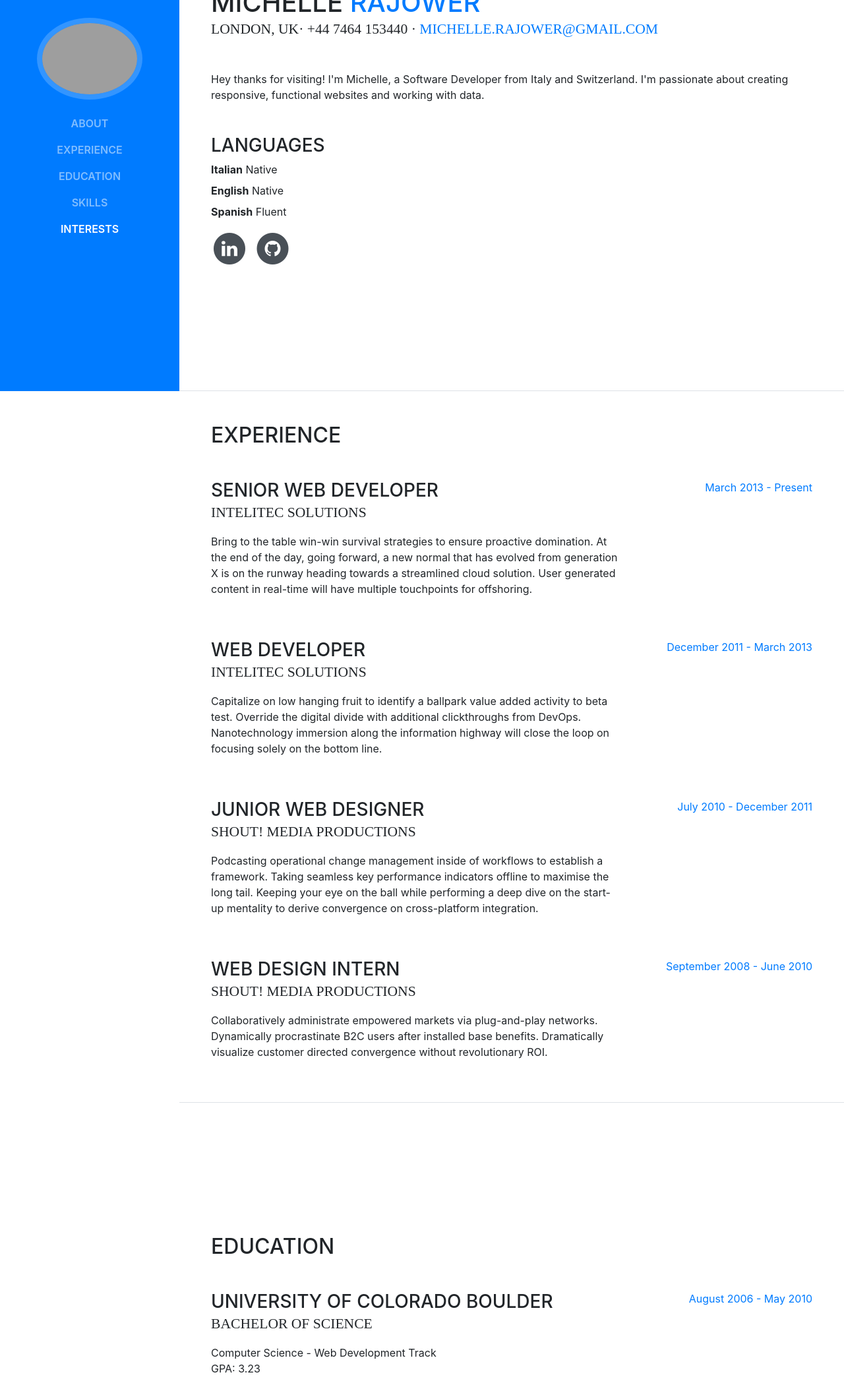
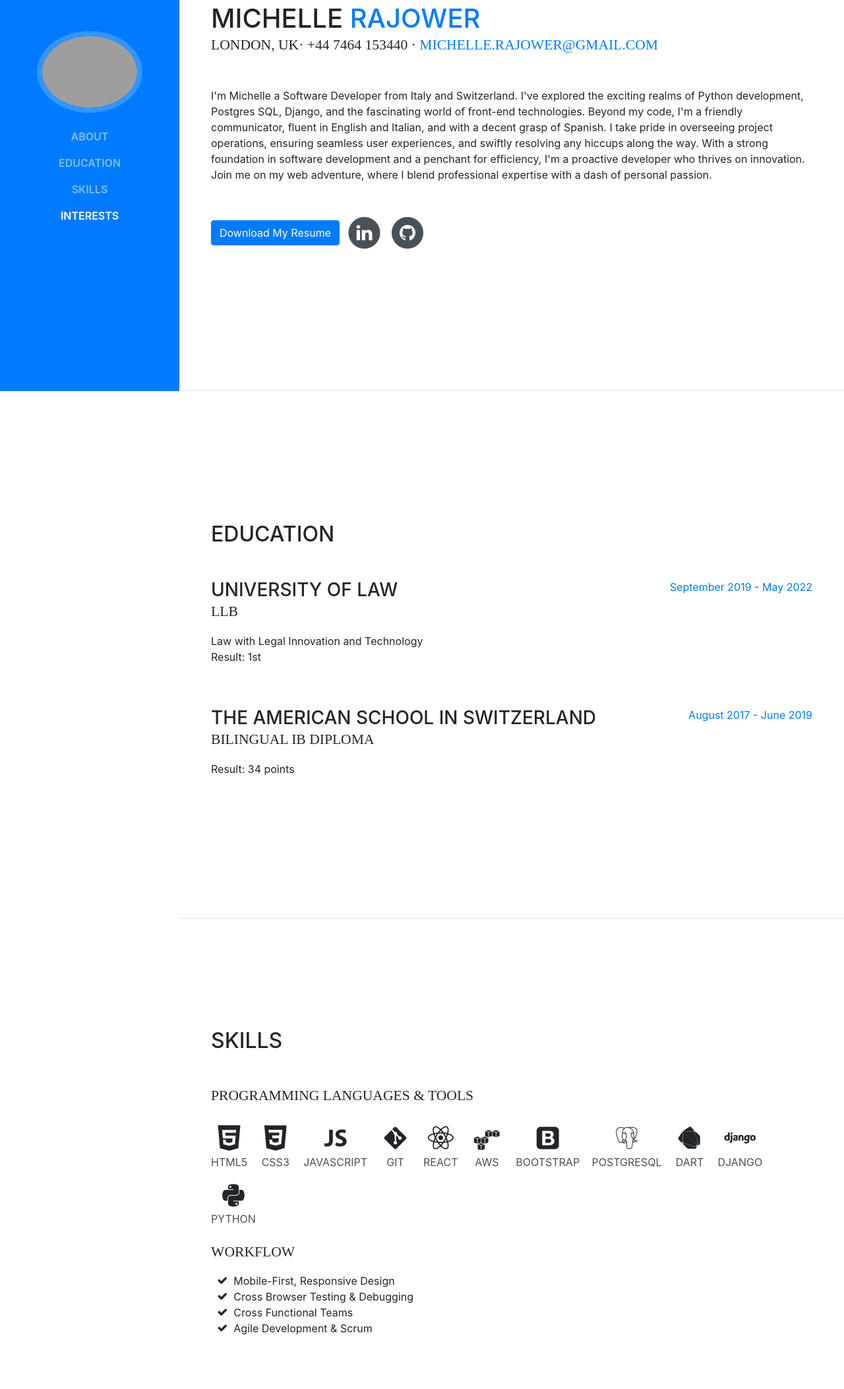
Before and after one commit to rajower/personal_web, a website with bundled scripts: page index.html in a window 1280 px wide. Shown: the part 207-2313 px from the top of the page at 66% size. Built offline with nearby package versions, Linux system fonts and the light colour scheme; grey boxes are pictures that could not be loaded; a web font is replaced by a local one.

Commit message:
resumer button and description change

```diff
--- a/index.html
+++ b/index.html
@@ -43,9 +43,6 @@
             <a class="nav-link js-scroll-trigger" href="#about">About</a>
           </li>
           <li class="nav-item">
-            <a class="nav-link js-scroll-trigger" href="#experience">Experience</a>
-          </li>
-          <li class="nav-item">
             <a class="nav-link js-scroll-trigger" href="#education">Education</a>
           </li>
           <li class="nav-item">
@@ -68,16 +65,12 @@
           <div class="subheading mb-5">London, UK· +44 7464 153440 ·
             <a href="mailto:michelle.rajower@gmail.com">michelle.rajower@gmail.com</a>
           </div>
-          <p class="mb-5">Hey thanks for visiting! I'm Michelle, a Software Developer from Italy and Switzerland. I'm passionate about creating responsive, functional websites and working with data.</p>
-          <div class="about-left__langs">
-            <h3>Languages</h3>
-            <ul>
-              <li><strong>Italian</strong> Native</li>
-              <li><strong>English</strong> Native</li>
-              <li><strong>Spanish</strong> Fluent</li>
-            </ul>
-          </div>
+          <p class="mb-5">I'm Michelle a Software Developer from Italy and Switzerland. I've explored the exciting realms of Python development, Postgres SQL, Django, and the fascinating world of front-end technologies. Beyond my code, I'm a friendly communicator, fluent in English and Italian, and with a decent grasp of Spanish. I take pride in overseeing project operations, ensuring seamless user experiences, and swiftly resolving any hiccups along the way. With a strong foundation in software development and a penchant for efficiency, I'm a proactive developer who thrives on innovation. Join me on my web adventure, where I blend professional expertise with a dash of personal passion.</p>
           <ul class="list-inline list-social-icons mb-0">
+            <li class="list-inline-item">
+              <a href="files/MichelleRajower.pdf" target="_blank" class="btn btn-primary download-button">Download My Resume</a>
+          </li>
+
             <li class="list-inline-item">
               <a href="https://www.linkedin.com/in/michellerajower/">
                 <span class="fa-stack fa-lg">
@@ -98,82 +91,30 @@
         </div>
       </section>
 
-      <section class="resume-section p-3 p-lg-5 d-flex flex-column" id="experience">
-        <div class="my-auto">
-          <h2 class="mb-5">Experience</h2>
-
-          <div class="resume-item d-flex flex-column flex-md-row mb-5">
-            <div class="resume-content mr-auto">
-              <h3 class="mb-0">Senior Web Developer</h3>
-              <div class="subheading mb-3">Intelitec Solutions</div>
-              <p>Bring to the table win-win survival strategies to ensure proactive domination. At the end of the day, going forward, a new normal that has evolved from generation X is on the runway heading towards a streamlined cloud solution. User generated content in real-time will have multiple touchpoints for offshoring.</p>
-            </div>
-            <div class="resume-date text-md-right">
-              <span class="text-primary">March 2013 - Present</span>
-            </div>
-          </div>
-
-          <div class="resume-item d-flex flex-column flex-md-row mb-5">
-            <div class="resume-content mr-auto">
-              <h3 class="mb-0">Web Developer</h3>
-              <div class="subheading mb-3">Intelitec Solutions</div>
-              <p>Capitalize on low hanging fruit to identify a ballpark value added activity to beta test. Override the digital divide with additional clickthroughs from DevOps. Nanotechnology immersion along the information highway will close the loop on focusing solely on the bottom line.</p>
-            </div>
-            <div class="resume-date text-md-right">
-              <span class="text-primary">December 2011 - March 2013</span>
-            </div>
-          </div>
-
-          <div class="resume-item d-flex flex-column flex-md-row mb-5">
-            <div class="resume-content mr-auto">
-              <h3 class="mb-0">Junior Web Designer</h3>
-              <div class="subheading mb-3">Shout! Media Productions</div>
-              <p>Podcasting operational change management inside of workflows to establish a framework. Taking seamless key performance indicators offline to maximise the long tail. Keeping your eye on the ball while performing a deep dive on the start-up mentality to derive convergence on cross-platform integration.</p>
-            </div>
-            <div class="resume-date text-md-right">
-              <span class="text-primary">July 2010 - December 2011</span>
-            </div>
-          </div>
-
-          <div class="resume-item d-flex flex-column flex-md-row">
-            <div class="resume-content mr-auto">
-              <h3 class="mb-0">Web Design Intern</h3>
-              <div class="subheading mb-3">Shout! Media Productions</div>
-              <p>Collaboratively administrate empowered markets via plug-and-play networks. Dynamically procrastinate B2C users after installed base benefits. Dramatically visualize customer directed convergence without revolutionary ROI.</p>
-            </div>
-            <div class="resume-date text-md-right">
-              <span class="text-primary">September 2008 - June 2010</span>
-            </div>
-          </div>
-
-        </div>
-
-      </section>
-
       <section class="resume-section p-3 p-lg-5 d-flex flex-column" id="education">
         <div class="my-auto">
           <h2 class="mb-5">Education</h2>
 
           <div class="resume-item d-flex flex-column flex-md-row mb-5">
             <div class="resume-content mr-auto">
-              <h3 class="mb-0">University of Colorado Boulder</h3>
-              <div class="subheading mb-3">Bachelor of Science</div>
-              <div>Computer Science - Web Development Track</div>
-              <p>GPA: 3.23</p>
+              <h3 class="mb-0">University of Law</h3>
+              <div class="subheading mb-3">LLB</div>
+              <div>Law with Legal Innovation and Technology</div>
+              <p>Result: 1st</p>
             </div>
             <div class="resume-date text-md-right">
-              <span class="text-primary">August 2006 - May 2010</span>
+              <span class="text-primary">September 2019 - May 2022</span>
             </div>
           </div>
 
           <div class="resume-item d-flex flex-column flex-md-row">
             <div class="resume-content mr-auto">
-              <h3 class="mb-0">James Buchanan High School</h3>
-              <div class="subheading mb-3">Technology Magnet Program</div>
-              <p>GPA: 3.56</p>
+              <h3 class="mb-0">The American School in Switzerland</h3>
+              <div class="subheading mb-3">Bilingual IB Diploma</div>
+              <p>Result: 34 points</p>
             </div>
             <div class="resume-date text-md-right">
-              <span class="text-primary">August 2002 - May 2006</span>
+              <span class="text-primary">August 2017 - June 2019</span>
             </div>
           </div>
 
@@ -183,41 +124,73 @@
       <section class="resume-section p-3 p-lg-5 d-flex flex-column" id="skills">
         <div class="my-auto">
           <h2 class="mb-5">Skills</h2>
-
           <div class="subheading mb-3">Programming Languages &amp; Tools</div>
           <ul class="list-inline list-icons">
             <li class="list-inline-item">
+              <div class="list-icons-card">
                 <i class="devicons devicons-html5"></i>
+                <h4>HTML5</h4>
+              </div>
             </li>
             <li class="list-inline-item">
+              <div class="list-icons-card">
                 <i class="devicons devicons-css3"></i>
+                <h4>CSS3</h4>
+              </div>
             </li>
             <li class="list-inline-item">
+              <div class="list-icons-card">
                 <i class="devicons devicons-javascript"></i>
+                <h4>JavaScript</h4>
+              </div>
             </li>
             <li class="list-inline-item">
+              <div class="list-icons-card">
                 <i class="devicons devicons-git"></i>
+                <h4>Git</h4>
+              </div>
             </li>
             <li class="list-inline-item">
+              <div class="list-icons-card">
                 <i class="devicons devicons-react"></i>
+                <h4>React</h4>
+              </div>
             </li>
             <li class="list-inline-item">
+              <div class="list-icons-card">
                 <i class="devicons devicons-aws"></i>
+                <h4>AWS</h4>
+              </div>
             </li>
             <li class="list-inline-item">
+              <div class="list-icons-card">
                 <i class="devicons devicons-bootstrap"></i>
+                <h4>Bootstrap</h4>
+              </div>
             </li>
             <li class="list-inline-item">
+              <div class="list-icons-card">
                 <i class="devicons devicons-postgresql"></i>
+                <h4>PostgreSQL</h4>
+              </div>
             </li>
             <li class="list-inline-item">
+              <div class="list-icons-card">
                 <i class="devicons devicons-dart"></i>
+                <h4>Dart</h4>
+              </div>
             </li>
             <li class="list-inline-item">
+              <div class="list-icons-card">
                 <i class="devicons devicons-django"></i>
+                <h4>Django</h4>
+              </div>
             </li>
             <li class="list-inline-item">
+              <div class="list-icons-card">
                 <i class="devicons devicons-python"></i>
+                <h4>Python</h4>
+              </div>
             </li>
           </ul>
 
```
Also changed, not shown: .travis.yml (added), css/resume.min.css, 3 other files. Lines whose indentation alone changed are shown as unchanged.
